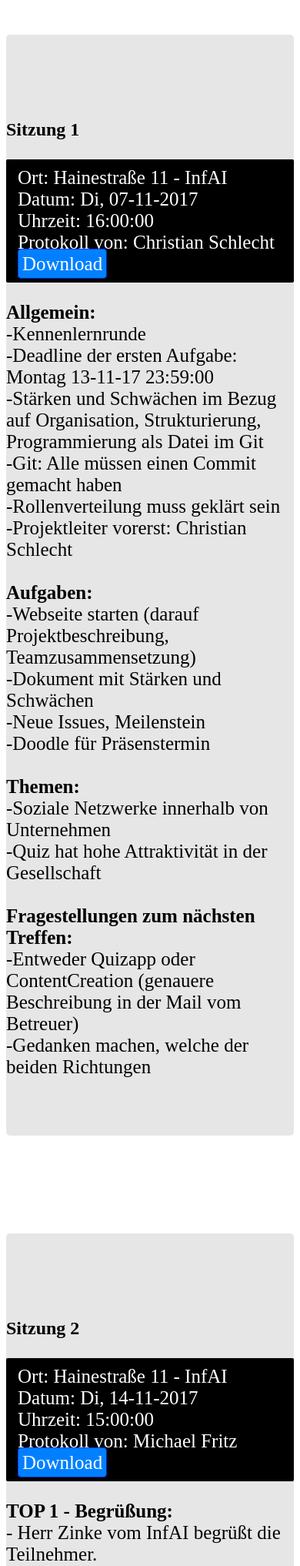
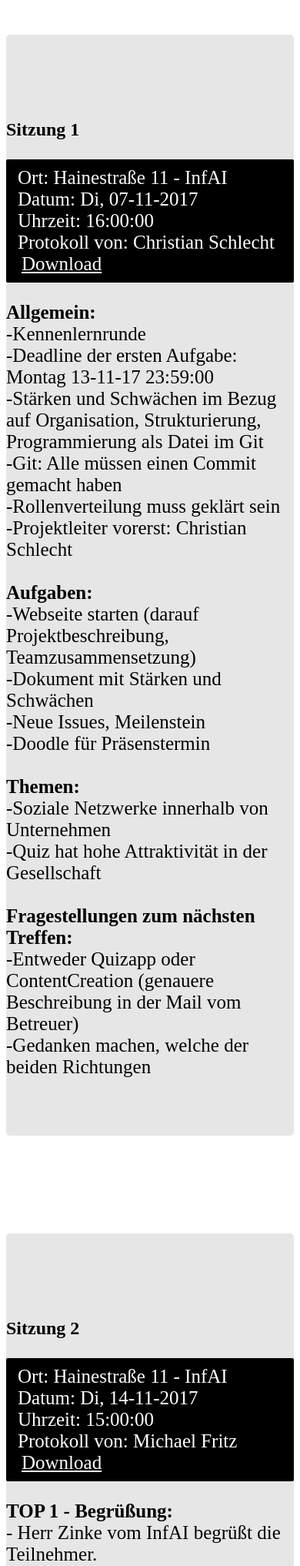
Before and after one commit to ch-schlecht/cz17a, a PHP site: page /protokolle.php in a window 390 px wide. Shown: the part 446-2480 px from the top of the page at 77% size. Run offline with PHP 8.4, Linux system fonts and the light colour scheme; some libraries are stand-ins or nearby versions.

Commit message:
changed color of download links for protokoll on mobile devices

```diff
--- a/public_html/style_mobile.css
+++ b/public_html/style_mobile.css
@@ -170,6 +170,22 @@ table,td,th{
 
 }
 
+
+.black-box a{
+ border: none;
+ background-color: black;
+ color: white;
+ text-decoration: underline;
+}
+
+.black-box a:hover{
+    border: none;
+}
+
+
+
+
+
 .canvas-container {
 
   height: 40vh;
```
